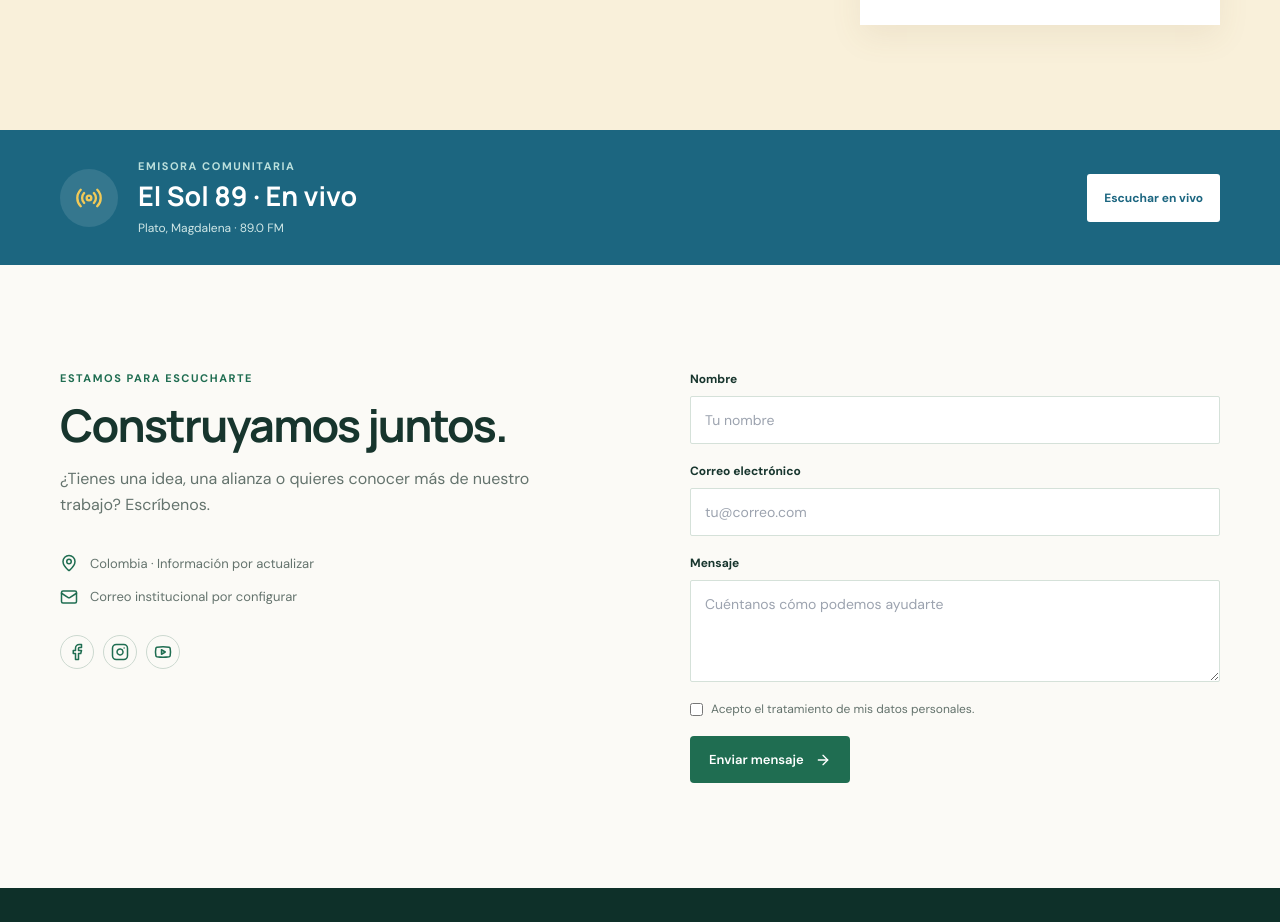
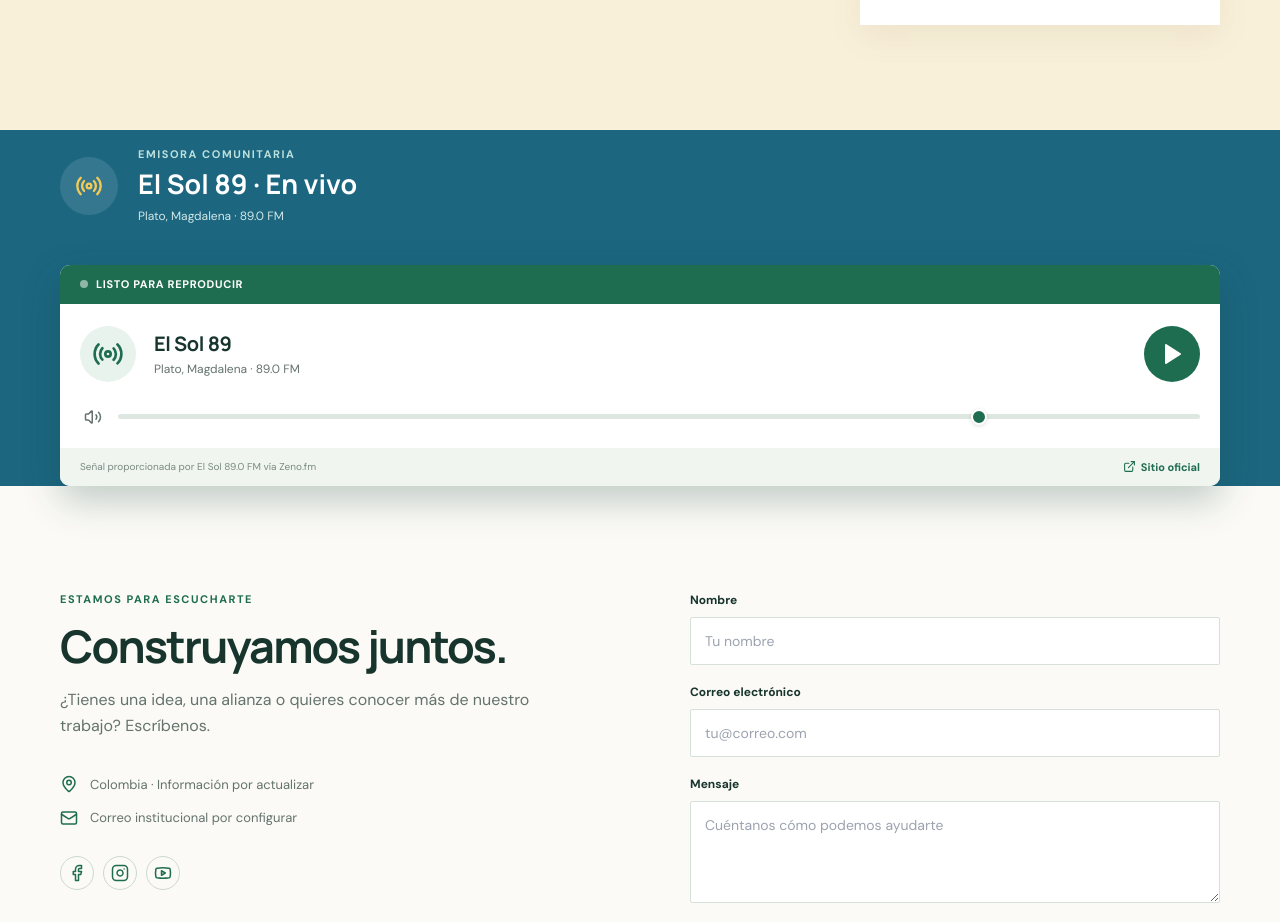
Before and after one commit to fricaurtes-858/Aafrigamag-web, a React (Vite) app: page / in a window 1280 px wide. Shown: the part 5904-6826 px from the top of the page. Built offline with nearby package versions, Linux system fonts and the light colour scheme.

Commit message:
update from claude

```diff
--- a/src/App.tsx
+++ b/src/App.tsx
@@ -3,7 +3,6 @@ import {
   ArrowRight,
   CalendarDays,
   Check,
-  ExternalLink,
   Facebook,
   FileText,
   Instagram,
@@ -18,6 +17,7 @@ import {
   X,
   Youtube,
 } from 'lucide-react';
+import RadioPlayer from '@/components/RadioPlayer';
 
 const images = {
   logo: '/images/WhatsApp_Image_2026-10-23_at_12.37.17_PM.jpeg',
@@ -55,7 +55,6 @@ function App() {
   const [menuOpen, setMenuOpen] = useState(false);
   const [activeImage, setActiveImage] = useState<string | null>(null);
   const [submitted, setSubmitted] = useState(false);
-  const [radioOpen, setRadioOpen] = useState(false);
 
   const closeMenu = () => setMenuOpen(false);
 
@@ -117,7 +116,7 @@ function App() {
 
         <section id="donaciones" className="donation-section section-pad"><div className="page-width donation-inner"><div className="donation-copy"><span className="eyebrow">Apoya nuestra misión</span><h2>Tu aporte transforma comunidades.</h2><p>Con tu apoyo podemos continuar fortaleciendo iniciativas sociales, comunitarias, productivas y culturales.</p><div className="check-list"><span><Check size={16} /> Más oportunidades</span><span><Check size={16} /> Más participación</span><span><Check size={16} /> Más territorio</span></div></div><div className="qr-card"><img className="qr-image" src={images.qr} alt="Código QR oficial Bre-B para donaciones" /><strong>QR Bre-B de donaciones</strong><span>Escanea el código desde tu aplicación bancaria.</span><small>Gracias por apoyar nuestra misión.</small></div></div></section>
 
-        <section className="radio-section" id="emisora"><div className="page-width"><div className="radio-inner"><div className="radio-mark"><Radio size={28} /></div><div className="radio-text"><span className="eyebrow">Emisora comunitaria</span><h2>El Sol 89 · En vivo</h2><p>Plato, Magdalena · 89.0 FM</p></div><button className="radio-button" onClick={() => setRadioOpen(!radioOpen)}><span>{radioOpen ? 'Cerrar reproductor' : 'Escuchar en vivo'}</span></button></div>{radioOpen && <div className="radio-player-wrap"><iframe src="https://radio.garden/listen/el-sol-89-0-fm/cAflCAV5?embed=true" title="El Sol 89.0 FM - Plato, Magdalena" className="radio-iframe" allow="autoplay; encrypted-media" loading="lazy" /><div className="radio-player-note"><span>Reproductor integrado vía Radio Garden. Si no escuchas audio, abre la transmisión oficial.</span><a href="https://elsol89.com/" target="_blank" rel="noreferrer" className="radio-alt-link"><ExternalLink size={14} /> Abrir elsol89.com</a></div></div>}</div></section>
+        <section className="radio-section" id="emisora"><div className="page-width"><div className="radio-inner"><div className="radio-mark"><Radio size={28} /></div><div className="radio-text"><span className="eyebrow">Emisora comunitaria</span><h2>El Sol 89 · En vivo</h2><p>Plato, Magdalena · 89.0 FM</p></div></div><RadioPlayer /></div></section>
 
         <section id="contacto" className="contact-section section-pad page-width"><div className="contact-info"><SectionTag eyebrow="Estamos para escucharte" title="Construyamos juntos." intro="¿Tienes una idea, una alianza o quieres conocer más de nuestro trabajo? Escríbenos." /><div className="contact-lines"><span><MapPin size={18} /> Colombia · Información por actualizar</span><span><Mail size={18} /> Correo institucional por configurar</span></div><div className="socials"><a href="#contacto" aria-label="Facebook"><Facebook size={18} /></a><a href="#contacto" aria-label="Instagram"><Instagram size={18} /></a><a href="#contacto" aria-label="YouTube"><Youtube size={18} /></a></div></div><form className="contact-form" onSubmit={(event) => { event.preventDefault(); setSubmitted(true); }}><label>Nombre<input required placeholder="Tu nombre" /></label><label>Correo electrónico<input required type="email" placeholder="tu@correo.com" /></label><label>Mensaje<textarea required placeholder="Cuéntanos cómo podemos ayudarte" rows={4} /></label><label className="consent"><input type="checkbox" required /> Acepto el tratamiento de mis datos personales.</label><button className="button button-green" type="submit">{submitted ? 'Mensaje recibido' : 'Enviar mensaje'} <ArrowRight size={16} /></button></form></section>
       </main>
--- /dev/null
+++ b/src/components/RadioPlayer.tsx
@@ -0,0 +1,169 @@
+import { useEffect, useRef, useState } from 'react';
+import { ExternalLink, Pause, Play, Radio, Volume2, VolumeX } from 'lucide-react';
+
+const STREAM_URL = 'https://stream.zeno.fm/2cczjytanegvv';
+const STATION_NAME = 'El Sol 89';
+
+type PlayerStatus = 'idle' | 'connecting' | 'playing' | 'paused' | 'error';
+
+export default function RadioPlayer() {
+  const audioRef = useRef<HTMLAudioElement | null>(null);
+  const [status, setStatus] = useState<PlayerStatus>('idle');
+  const [volume, setVolume] = useState(0.8);
+  const [muted, setMuted] = useState(false);
+
+  useEffect(() => {
+    const audio = audioRef.current;
+    if (!audio) return;
+
+    const handlePlaying = () => setStatus('playing');
+    const handlePause = () => setStatus((prev) => (prev === 'error' ? 'error' : 'paused'));
+    const handleWaiting = () => setStatus('connecting');
+    const handleError = () => setStatus('error');
+    const handleStalled = () => setStatus('connecting');
+
+    audio.addEventListener('playing', handlePlaying);
+    audio.addEventListener('pause', handlePause);
+    audio.addEventListener('waiting', handleWaiting);
+    audio.addEventListener('stalled', handleStalled);
+    audio.addEventListener('error', handleError);
+
+    return () => {
+      audio.removeEventListener('playing', handlePlaying);
+      audio.removeEventListener('pause', handlePause);
+      audio.removeEventListener('waiting', handleWaiting);
+      audio.removeEventListener('stalled', handleStalled);
+      audio.removeEventListener('error', handleError);
+    };
+  }, []);
+
+  useEffect(() => {
+    if (audioRef.current) {
+      audioRef.current.volume = volume;
+      audioRef.current.muted = muted;
+    }
+  }, [volume, muted]);
+
+  const handlePlay = async () => {
+    const audio = audioRef.current;
+    if (!audio) return;
+
+    if (status === 'playing') {
+      audio.pause();
+      return;
+    }
+
+    setStatus('connecting');
+    try {
+      audio.src = STREAM_URL;
+      audio.load();
+      await audio.play();
+    } catch {
+      setStatus('error');
+    }
+  };
+
+  const handleStop = () => {
+    const audio = audioRef.current;
+    if (!audio) return;
+    audio.pause();
+    audio.removeAttribute('src');
+    audio.load();
+    setStatus('idle');
+  };
+
+  const statusLabel: Record<PlayerStatus, string> = {
+    idle: 'Listo para reproducir',
+    connecting: 'Conectando con la señal…',
+    playing: 'EN VIVO',
+    paused: 'En pausa',
+    error: 'Señal temporalmente no disponible. Intenta nuevamente en unos minutos.',
+  };
+
+  const isLive = status === 'playing';
+  const isError = status === 'error';
+
+  return (
+    <div className="radio-player-card">
+      <audio ref={audioRef} preload="none" crossOrigin="anonymous" />
+
+      <div className="radio-player-header">
+        <div className="radio-live-badge" data-live={isLive}>
+          <span className="radio-live-dot" />
+          {statusLabel[status]}
+        </div>
+      </div>
+
+      <div className="radio-player-body">
+        <div className="radio-player-icon">
+          <Radio size={32} />
+        </div>
+
+        <div className="radio-player-info">
+          <strong>{STATION_NAME}</strong>
+          <span>Plato, Magdalena · 89.0 FM</span>
+        </div>
+
+        <button
+          className={`radio-play-btn ${isLive ? 'is-playing' : ''}`}
+          onClick={handlePlay}
+          disabled={status === 'connecting'}
+          aria-label={isLive ? 'Pausar' : 'Reproducir'}
+        >
+          {status === 'connecting' ? (
+            <span className="radio-spinner" />
+          ) : isLive ? (
+            <Pause size={24} fill="currentColor" />
+          ) : (
+            <Play size={24} fill="currentColor" />
+          )}
+        </button>
+      </div>
+
+      <div className="radio-player-controls">
+        <button
+          className="radio-volume-icon"
+          onClick={() => setMuted(!muted)}
+          aria-label={muted ? 'Activar sonido' : 'Silenciar'}
+        >
+          {muted || volume === 0 ? <VolumeX size={18} /> : <Volume2 size={18} />}
+        </button>
+        <input
+          type="range"
+          min={0}
+          max={1}
+          step={0.05}
+          value={muted ? 0 : volume}
+          onChange={(e) => {
+            const v = parseFloat(e.target.value);
+            setVolume(v);
+            setMuted(v === 0);
+          }}
+          className="radio-volume-slider"
+          aria-label="Volumen"
+        />
+        {status !== 'idle' && (
+          <button className="radio-stop-btn" onClick={handleStop} aria-label="Detener">
+            Detener
+          </button>
+        )}
+      </div>
+
+      {isError && (
+        <div className="radio-error-msg">
+          {statusLabel.error}
+          <button className="radio-retry-btn" onClick={handlePlay}>
+            Reintentar
+          </button>
+        </div>
+      )}
+
+      <div className="radio-player-footer">
+        <span>Señal proporcionada por El Sol 89.0 FM vía Zeno.fm</span>
+        <a href="https://elsol89.com/" target="_blank" rel="noreferrer" className="radio-ext-link">
+          <ExternalLink size={13} /> Sitio oficial
+        </a>
+      </div>
+    </div>
+  );
+}
```
Also changed, not shown: src/index.css.
